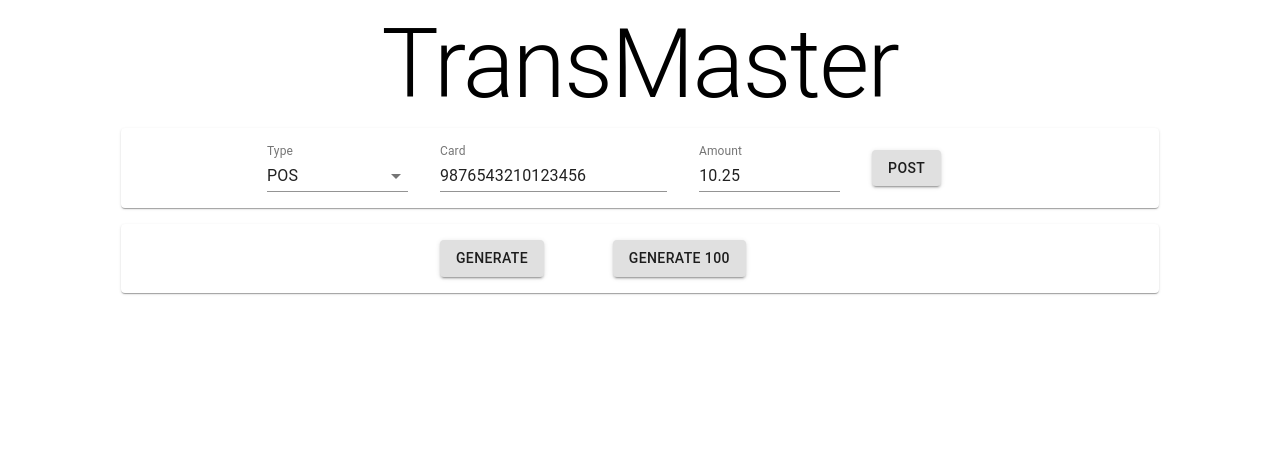
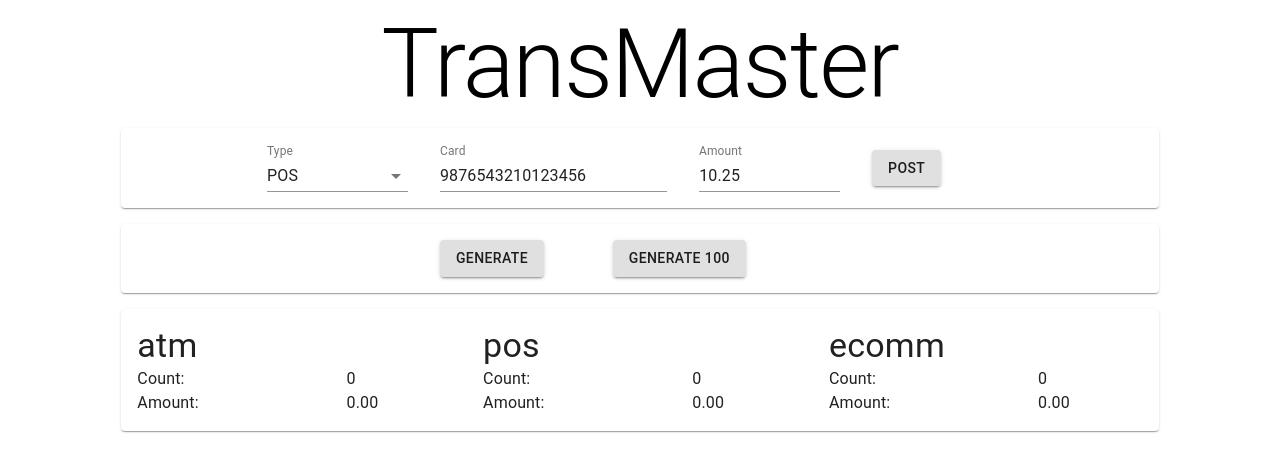
Before and after one commit to Teloah/redux-demo, a React (Create React App) app: page / in a window 1280 px wide. Shown: the top 472 px of the page. Built offline with nearby package versions, Linux system fonts and the light colour scheme.

Commit message:
Calculating amount

```diff
--- a/package.json
+++ b/package.json
@@ -4,6 +4,7 @@
   "private": true,
   "dependencies": {
     "@material-ui/core": "^4.7.0",
+    "numeral": "^2.0.6",
     "react": "^16.12.0",
     "react-dom": "^16.12.0",
     "react-redux": "^7.1.3",
--- a/src/App.js
+++ b/src/App.js
@@ -5,6 +5,7 @@ import { Provider } from 'react-redux'
 
 import TransactionInput from './components/TransactionInput'
 import TransactionGenerator from './components/TransactionGenerator'
+import Statistics from './components/Statistics'
 import { initStore } from './redux/store'
 
 const store = initStore()
@@ -22,6 +23,9 @@ function App() {
         <Grid item xs={10}>
           <TransactionGenerator />
         </Grid>
+        <Grid item xs={10}>
+          <Statistics />
+        </Grid>
       </Grid>
     </Provider>
   )
--- /dev/null
+++ b/src/components/Statistics.jsx
@@ -0,0 +1,36 @@
+import React, { useState } from 'react'
+import { Grid, Paper } from '@material-ui/core'
+import { makeStyles } from '@material-ui/core/styles'
+
+import StatisticsCard from './StatisticsCard'
+
+const useStyles = makeStyles(theme => ({
+  paper: {
+    padding: theme.spacing(2),
+    margin: theme.spacing()
+  }
+}))
+
+export default function Statistics() {
+  const [selected, setSelected] = useState('')
+  const classes = useStyles()
+  const cardSelected = type => {
+    setSelected(type)
+  }
+
+  return (
+    <Paper className={classes.paper}>
+      <Grid container justify='center' spacing={4}>
+        <Grid item xs={4}>
+          <StatisticsCard type='atm' selected={selected} onSelected={cardSelected} />
+        </Grid>
+        <Grid item xs={4}>
+          <StatisticsCard type='pos' selected={selected} onSelected={cardSelected} />
+        </Grid>
+        <Grid item xs={4}>
+          <StatisticsCard type='ecomm' selected={selected} onSelected={cardSelected} />
+        </Grid>
+      </Grid>
+    </Paper>
+  )
+}
--- /dev/null
+++ b/src/components/StatisticsCard.jsx
@@ -0,0 +1,46 @@
+import React from 'react'
+import { useSelector } from 'react-redux'
+import { Grid, Typography, ButtonBase } from '@material-ui/core'
+import numeral from 'numeral'
+
+export default function StatisticsCard({ type, selected, onSelected }) {
+  console.log('repainting', type)
+
+  const list = useSelector(state => state.transactions[type])
+
+  const amount = useSelector(state => {
+    console.log('recalculating', type)
+    const amnt = state.transactions[type].reduce((result, transaction) => {
+      return result + +transaction.amount
+    }, 0)
+    return numeral(amnt).format('0.00')
+  })
+
+  return (
+    <Grid container>
+      <Grid item xs={12}>
+        <ButtonBase onClick={() => onSelected(type)}>
+          <Typography color={selected === type ? 'primary' : 'textPrimary'} variant='h4'>
+            {type}
+          </Typography>
+        </ButtonBase>
+      </Grid>
+      <Grid item xs={12} container>
+        <Grid item xs={8}>
+          <Typography>Count:</Typography>
+        </Grid>
+        <Grid item xs={4}>
+          <Typography>{list.length}</Typography>
+        </Grid>
+      </Grid>
+      <Grid item xs={12} container>
+        <Grid item xs={8}>
+          <Typography>Amount:</Typography>
+        </Grid>
+        <Grid item xs={4}>
+          <Typography>{amount}</Typography>
+        </Grid>
+      </Grid>
+    </Grid>
+  )
+}
```
Also changed, not shown: 1 other file (tests, documents, lock files or other folders).
